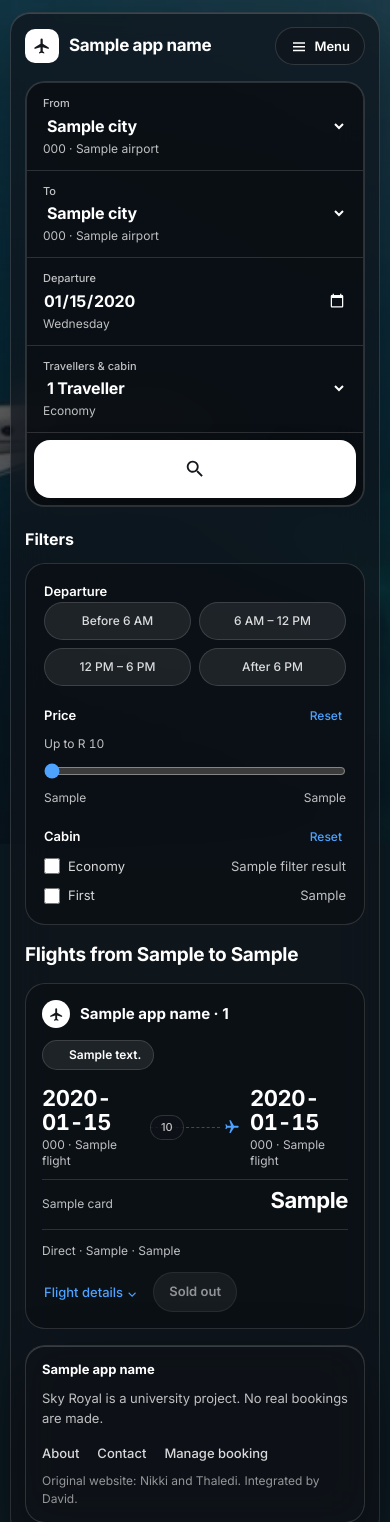
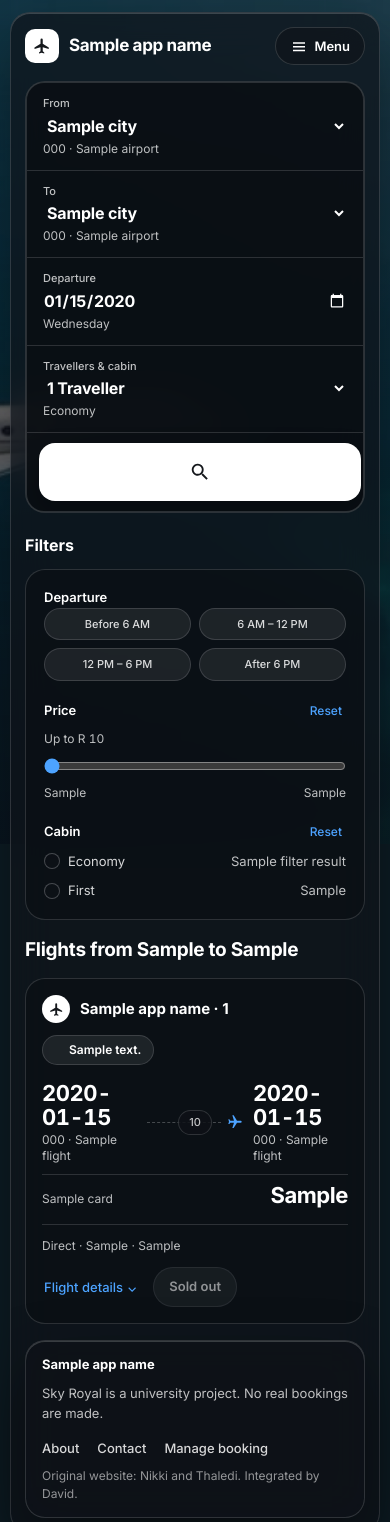
Before and after one commit to zennin7/flight-reservation-system, a Spring app: page /flights in a window 390 px wide. Shown: the top 1522 px of the page. Run offline with Thymeleaf, Linux system fonts and the light colour scheme; the template is opened without the code that fills it: most values are stand-ins (such as "Sample title", 1, 10 or a date in 2020); data that the repository does not hold is empty.

Commit message:
P3 Step 6: visual polish from R13 screenshot audit
Co-authored-by: SinikiweMasondo <osmasondo06@gmail.com>
Co-authored-by: ThelediMaluleka <theledimaluleka@gmail.com>

```diff
--- a/web/src/main/resources/static/css/glass-web.css
+++ b/web/src/main/resources/static/css/glass-web.css
@@ -2813,7 +2813,9 @@ body.has-sheet-open {
     .search-square-btn {
         grid-column: 3;
         grid-row: 1 / 3;
-        height: calc(100% - 14px);
+        height: 58px;
+        align-self: center;
+        margin: 10px 12px;
     }
     .sr-topbar {
         gap: 10px;
@@ -3068,10 +3070,34 @@ body.has-sheet-open {
 }
 
 .filter-cabin-check {
+    appearance: none;
+    -webkit-appearance: none;
     width: 16px;
     height: 16px;
-    accent-color: var(--glass-accent);
+    border-radius: 50%;
+    border: 1.5px solid var(--glass-border-strong);
+    background: var(--glass-chip-bg);
     cursor: pointer;
+    position: relative;
+    flex-shrink: 0;
+    transition: background 140ms ease, border-color 140ms ease;
+}
+
+.filter-cabin-check:checked {
+    background: var(--glass-accent);
+    border-color: var(--glass-accent);
+}
+
+.filter-cabin-check:checked::after {
+    content: "";
+    position: absolute;
+    left: 4.5px;
+    top: 1.5px;
+    width: 4px;
+    height: 8px;
+    border-right: 1.8px solid var(--glass-ink);
+    border-bottom: 1.8px solid var(--glass-ink);
+    transform: rotate(45deg);
 }
 
 .cabin-check-price {
@@ -3220,13 +3246,13 @@ body.has-sheet-open {
     align-items: center;
     justify-content: center;
     gap: 6px;
-    min-width: 90px;
+    min-width: 112px;
 }
 
 .flight-track-line {
     position: absolute;
     left: 0;
-    right: 20px;
+    right: 22px;
     top: 50%;
     border-top: 1px dashed var(--glass-border-strong);
     z-index: 0;
@@ -3235,6 +3261,7 @@ body.has-sheet-open {
 .flight-duration-pill {
     position: relative;
     z-index: 1;
+    margin: 0 auto;
     padding: 3px 10px;
     border-radius: 999px;
     background: var(--glass-surface-strong);
@@ -3246,9 +3273,11 @@ body.has-sheet-open {
 }
 
 .flight-track-plane {
-    position: relative;
+    position: absolute;
+    right: 0;
+    top: 50%;
+    transform: translateY(-50%);
     z-index: 1;
-    margin-left: auto;
     color: var(--glass-accent);
     display: inline-flex;
     align-items: center;
@@ -3405,11 +3434,19 @@ body.has-sheet-open {
 
 @media (max-width: 980px) {
     .search-workspace {
-        grid-template-columns: 224px minmax(0, 1fr);
+        grid-template-columns: 244px minmax(0, 1fr);
         gap: 16px;
     }
+    .dep-chip-btn {
+        white-space: nowrap;
+        font-size: 11px;
+        padding: 7px 6px;
+    }
+    .flight-track-col {
+        min-width: 96px;
+    }
     .flight-card-mid {
-        grid-template-columns: minmax(98px, auto) minmax(72px, 1fr) minmax(98px, auto) auto;
+        grid-template-columns: minmax(94px, auto) minmax(96px, 1fr) minmax(94px, auto) auto;
         gap: 12px;
     }
     .flight-time-big,
```
